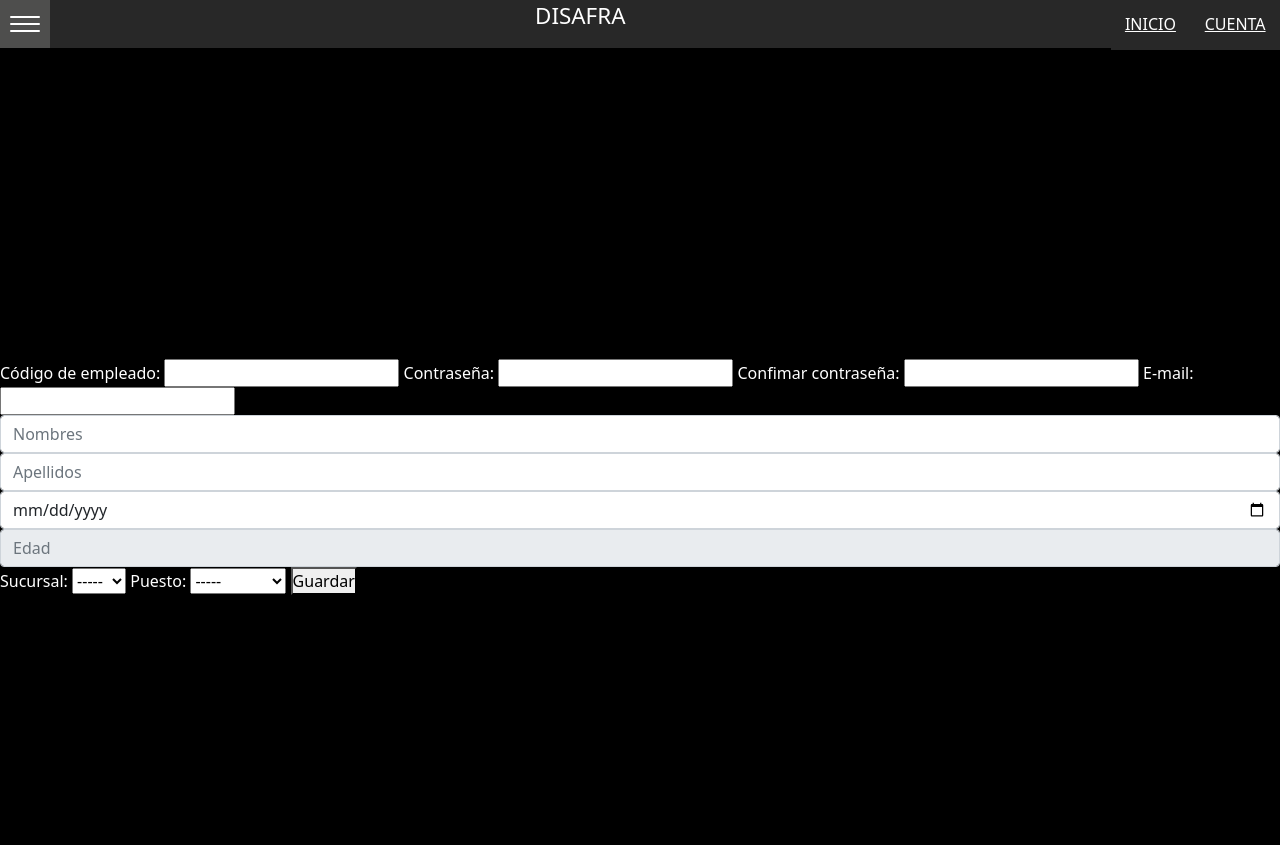
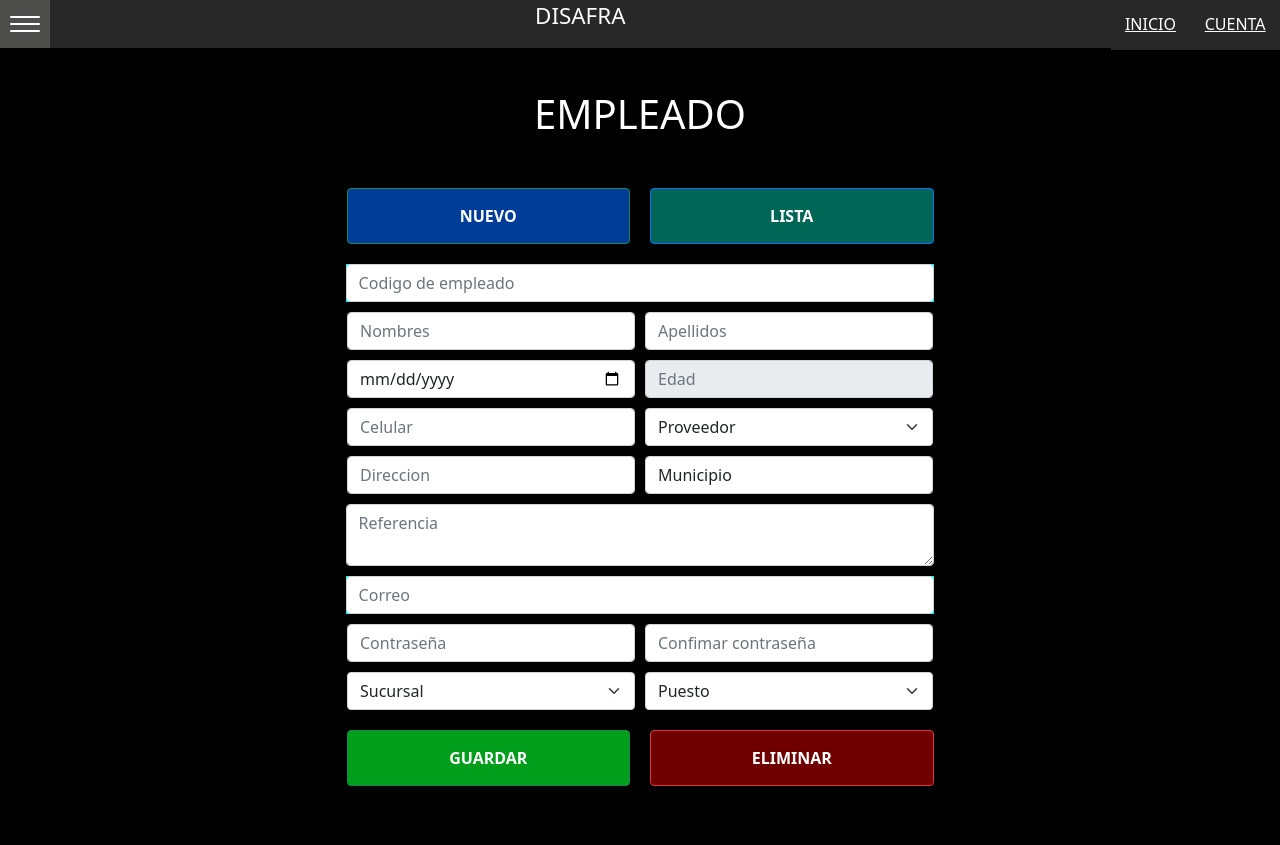
Before and after one commit to amner-py/disafra, a Django app: page /empleado/ in a window 1280 px wide. Run offline with Django 3.2, Linux system fonts and the light colour scheme.

Commit message:
Formulario empleado arreglado, y ajustado otros

```diff
--- a/app/core/cliente/templates/form_cliente.html
+++ b/app/core/cliente/templates/form_cliente.html
@@ -20,8 +20,6 @@
             <input type="text" class="form-control" id="nit_cliente" placeholder="NIT">
         </div>
         {% include 'persona.html' %}
-        {% include 'telefono.html' %}
-        {% include 'direccion.html' %}
         <div id="opciones2">
             <button id="guardar" type="submit" class="btn btn-success">Guardar</button>
             <button id="eliminar" type="submit" class="btn btn-danger">Eliminar</button>
--- a/app/core/direccion/templates/direccion.html
+++ b/app/core/direccion/templates/direccion.html
@@ -9,8 +9,5 @@
         <option>Esquipulas</option>
     </select>
 </div>
-<div>
-    <input type="text" class="form-control" id="departamento" placeholder="Departamento" hidden>
-</div>
-
 <textarea class="form-control" id="referencia" placeholder="Referencia"></textarea>
+<input type="text" class="form-control" id="departamento" placeholder="Departamento" hidden>
--- a/app/core/empleado/templates/form_empleado.html
+++ b/app/core/empleado/templates/form_empleado.html
@@ -1,30 +1,48 @@
 {% extends 'base.html' %}
 {% block title %} Empleado-Formulario{% endblock title %}
 {% block content %}
-<div style="margin-top: 4rem;">
-    <form>
-        <label for="cod_empleado">Código de empleado:</label>
-        <input type="text" id="cod_empleado">
-        <label for="contra_empleado">Contraseña:</label>
-        <input type="password" id="contra_empleado">
-        <label for="contra_confirm_empleado">Confimar contraseña:</label>
-        <input type="password" id="contra_confirm_empleado">
-        <label for="correo_empleado">E-mail:</label>
-        <input type="text" id="correo_empleado">
+
+
+<div class="bloque">
+    <h1>Empleado</h1>
+    <div class="opciones">
+        <button id="nuevo" type="submit" class="btn btn-success">Nuevo</button>
+        <button id="listar" type="submit" class="btn btn-primary">Lista</button>
+    </div>
+    <form class="formulario">
+        <div id="colspan-2">
+            <input type="text" class="form-control" id="nit_cliente" placeholder="Codigo de empleado">
+        </div>
         {% include 'persona.html' %}
-        <label for="sucursal_empleado">Sucursal:</label>
-        <select id="sucursal_empleado">
+        <div id="colspan-2">
+            <input type="text" class="form-control" id="nit_cliente" placeholder="Correo">
+        </div>
+        <div>
+            <input type="text" class="form-control" id="nit_cliente" placeholder="Contraseña">
+        </div>
+        <div>
+            <input type="text" class="form-control" id="nit_cliente" placeholder="Confimar contraseña">
+        </div>
+        <div>
+            <select id="sucursal_empleado" class="form-select">
+                <option selected>Sucursal</option>
                 <option>-----</option>
                 <option>CH</option>
                 <option>CH2</option>
             </select>
-        <label for="puesto_empleado">Puesto:</label>
-        <select id="puesto_empleado">
+        </div>
+        <div>
+            <select id="puesto_empleado" class="form-select">
+                <option selected>Puesto</option>
                 <option>-----</option>
                 <option>Vendedor</option>
                 <option>Cajero</option>
             </select>
-        <button>Guardar</button>
-    </form>
+        </div>
+
+        <div id="opciones2">
+            <button id="guardar" type="submit" class="btn btn-success">Guardar</button>
+            <button id="eliminar" type="submit" class="btn btn-danger">Eliminar</button>
+        </div>
 </div>
 {% endblock content %}
--- a/app/core/persona/templates/persona.html
+++ b/app/core/persona/templates/persona.html
@@ -1,4 +1,3 @@
-
 <div>
     <input type="text" class="form-control" id="nombre" placeholder="Nombres">
 </div>
@@ -6,8 +5,11 @@
     <input type="text" class="form-control" id="apellido" placeholder="Apellidos">
 </div>
 <div>
-    <input type="date" class="form-control" id="fechanacimiento" data-bs-toggle="tooltip" data-bs-placement="bottom" title="Fecha de nacimiento">
+    <input type="date" class="form-control" id="fechanacimiento" data-bs-toggle="tooltip" data-bs-placement="bottom"
+        title="Fecha de nacimiento">
 </div>
 <div>
     <input type="number" class="form-control" id="edad" placeholder="Edad" readonly>
 </div>
+{% include 'telefono.html' %}
+{% include 'direccion.html' %}
--- a/app/static/css/estilos.css
+++ b/app/static/css/estilos.css
@@ -51,6 +51,11 @@
   justify-content: center;
 }
 
+#colspan-2{
+  width: 92%;
+  background-color: aqua;
+
+}
 /* .main-container .contenedor .bloque .formulario select {
   width: 40%;
   height: 38px;
@@ -67,8 +72,8 @@
 }
 
 .main-container .contenedor .bloque .formulario textarea {
-  width: 91%;
-  margin-top: 5px;
+  width: 92%;
+  margin: 5px;
 }
 
 /*
```
Lines whose indentation alone changed are shown as unchanged.
